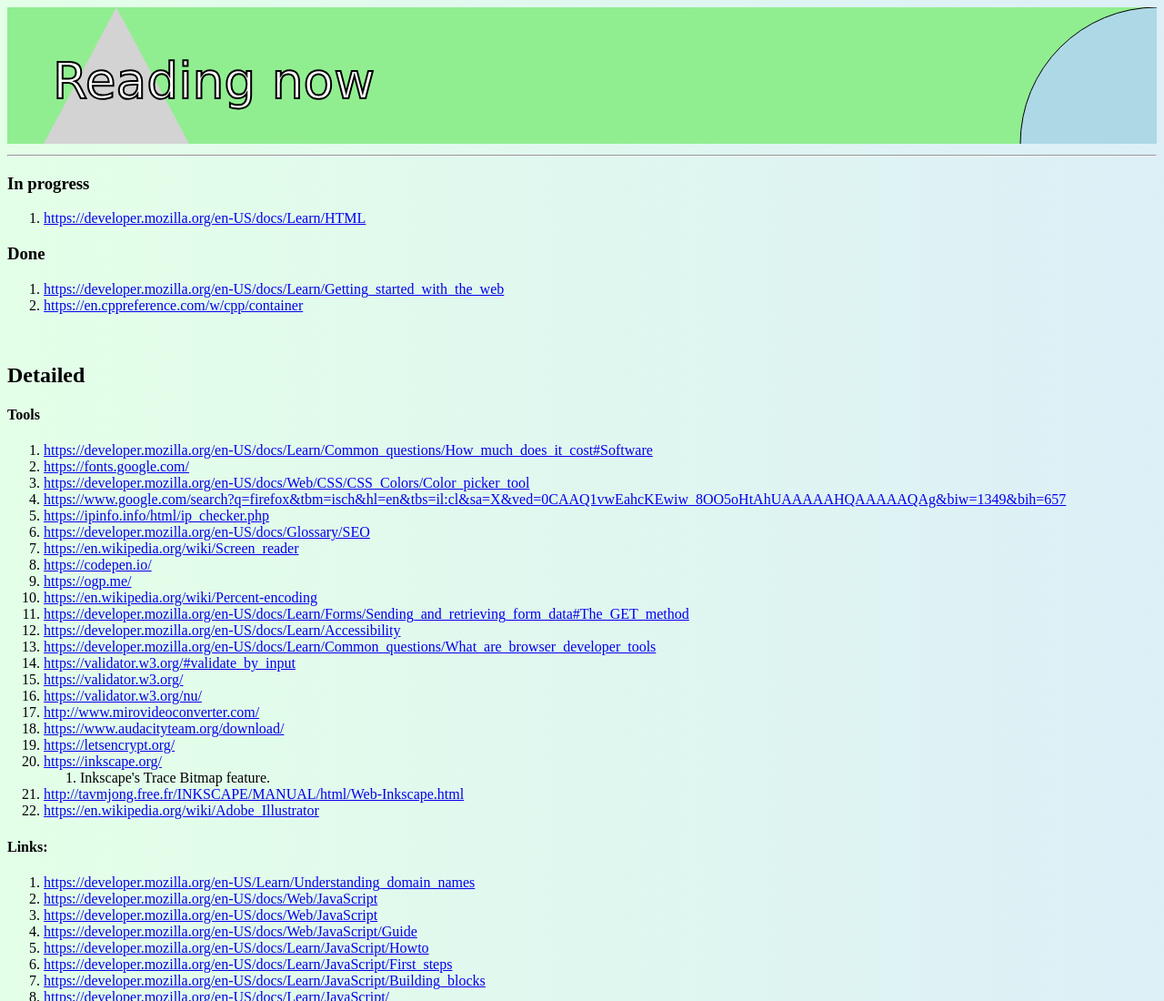
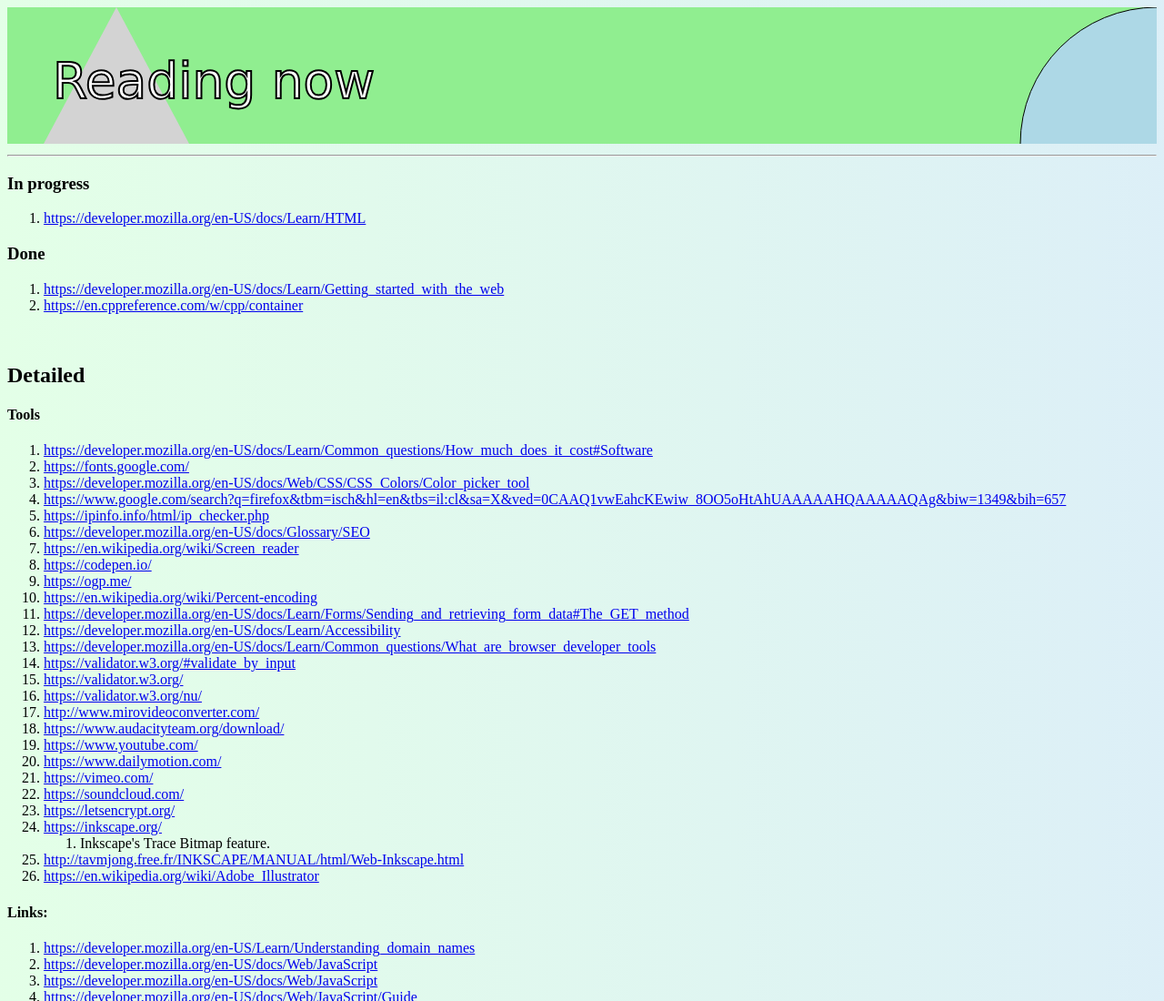
Before and after one commit to manoharreddyporeddy/manoharreddyporeddy.github.io, a plain HTML site: page index.html in a window 1280 px wide. Shown: the top 1100 px of the page at 91% size. Drawn offline with Linux system fonts and the light colour scheme.

Commit message:
Add files via upload

```diff
--- a/index.html
+++ b/index.html
@@ -58,6 +58,10 @@
 		<li><a href="https://validator.w3.org/nu/" target="_blank">https://validator.w3.org/nu/</a></li>
 		<li><a href="http://www.mirovideoconverter.com/" target="_blank">http://www.mirovideoconverter.com/</a></li>
 		<li><a href="https://www.audacityteam.org/download/" target="_blank">https://www.audacityteam.org/download/</a></li>
+		<li><a href="https://www.youtube.com/">https://www.youtube.com/</a></li>
+		<li><a href="https://www.dailymotion.com/">https://www.dailymotion.com/</a></li>
+		<li><a href="https://vimeo.com/">https://vimeo.com/</a></li>
+		<li><a href="https://soundcloud.com/">https://soundcloud.com/</a></li>
 		<li><a href="https://letsencrypt.org/" target="_blank">https://letsencrypt.org/</a></li>
 		<li><a href="https://inkscape.org/" target="_blank">https://inkscape.org/</a></li>
 		<ol>
@@ -154,9 +158,9 @@
 <hr/>
 
 <!--
+https://www.textfixer.com/html/convert-url-to-html-link.php
 https://coolbackgrounds.io/
 https://cssgradient.io/
-https://www.textfixer.com/html/convert-url-to-html-link.php
 -->
 </body>
 
```
